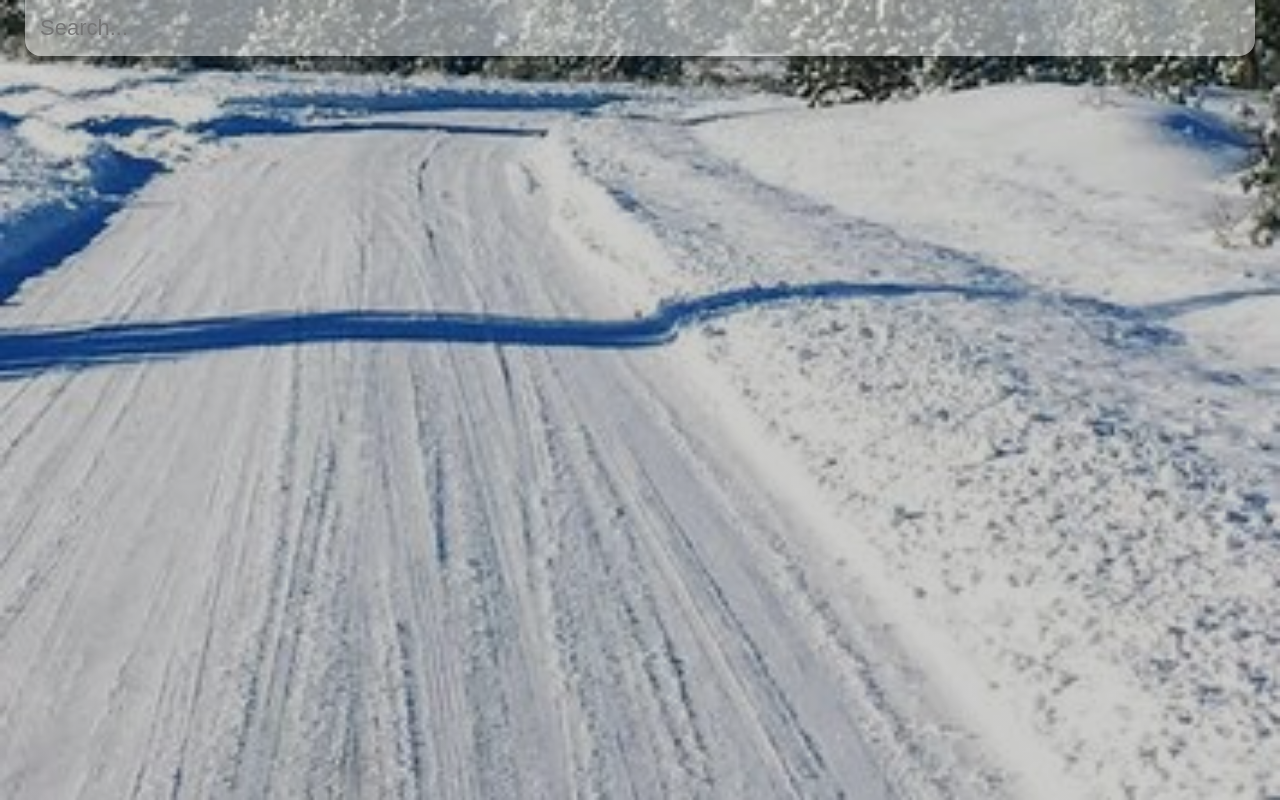
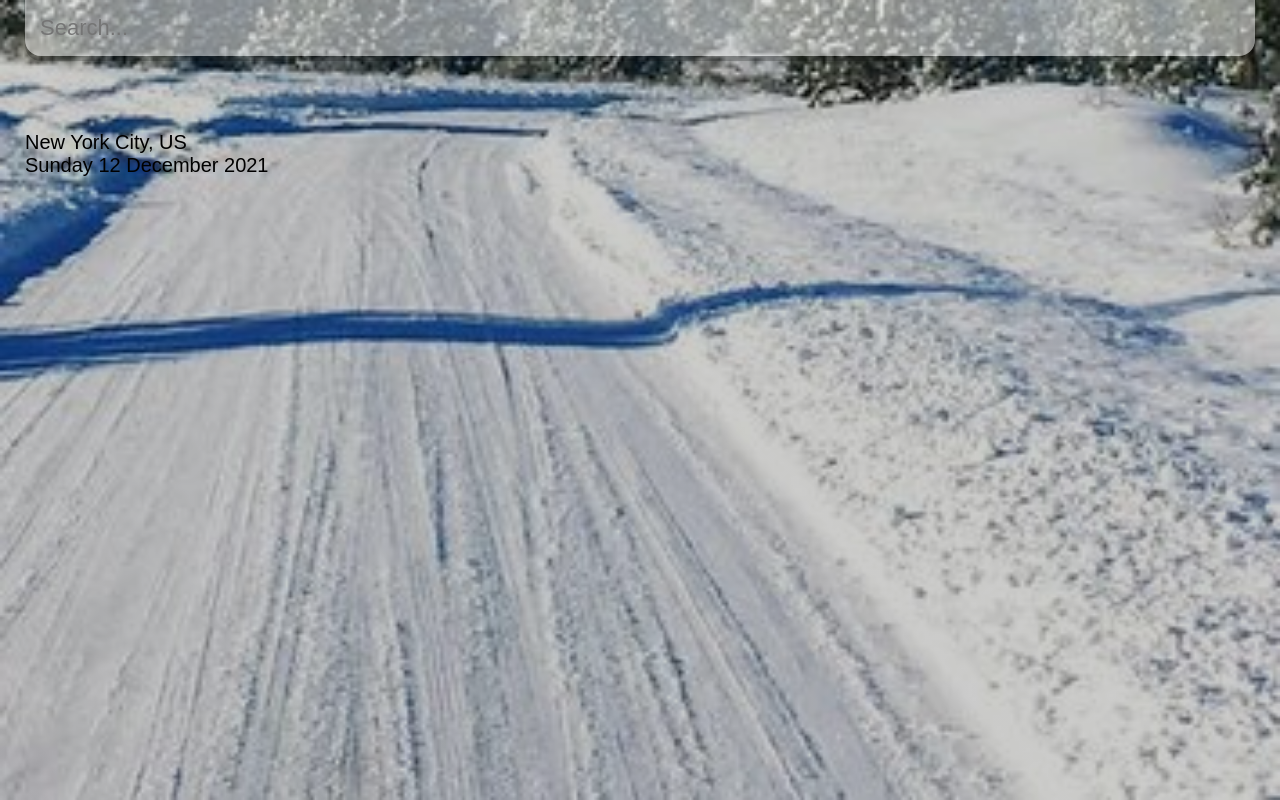
Before and after one commit to hughesmarissa/my-weather-app, a React (Create React App) app: page / in a window 1280 px wide. Built offline with nearby package versions, Linux system fonts and the light colour scheme.

Commit message:
Add location input

```diff
--- a/src/App.js
+++ b/src/App.js
@@ -6,6 +6,18 @@
 };
 
 function App() {
+    const dateBuilder = (d) => {
+        let months = ["January", "February", "March", "April", "May", "June", "July", "August", "September", "October", "November", "December"];
+        let days = ["Sunday", "Monday", "Tuesday", "Wednesday", "Thursday", "Friday", "Saturday"];
+
+        let day = days[d.getDay()];
+        let date = d.getDate();
+        let month = months[d.getMonth()];
+        let year = d.getFullYear();
+
+        return `${day} ${date} ${month} ${year}`
+      }
+
   return (
     <div className="app">
         <main>
@@ -16,6 +28,12 @@
                     placeholder="Search..."
                 />
             </div>
+            <div>
+                <div className="location-box">
+                    <div className="location">New York City, US </div>
+                    <div className="date">{dateBuilder(new Date())}</div>
+                </div>
+            </div>
         </main>
     </div>
   );
--- a/src/index.css
+++ b/src/index.css
@@ -6,7 +6,7 @@
 
 body {
     font-family: 'montseratt', sans-serif;
-
+    font-size: 20px;
 }
 
 .app {
```
